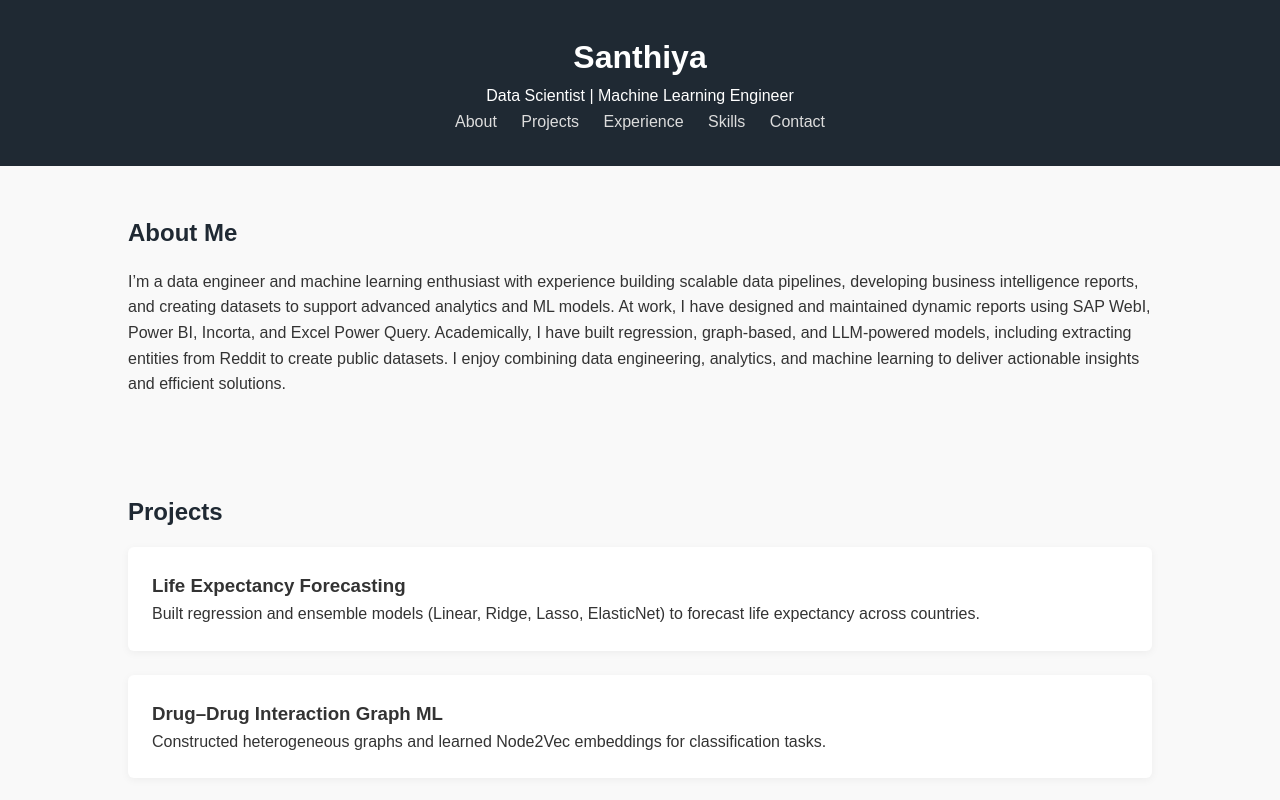
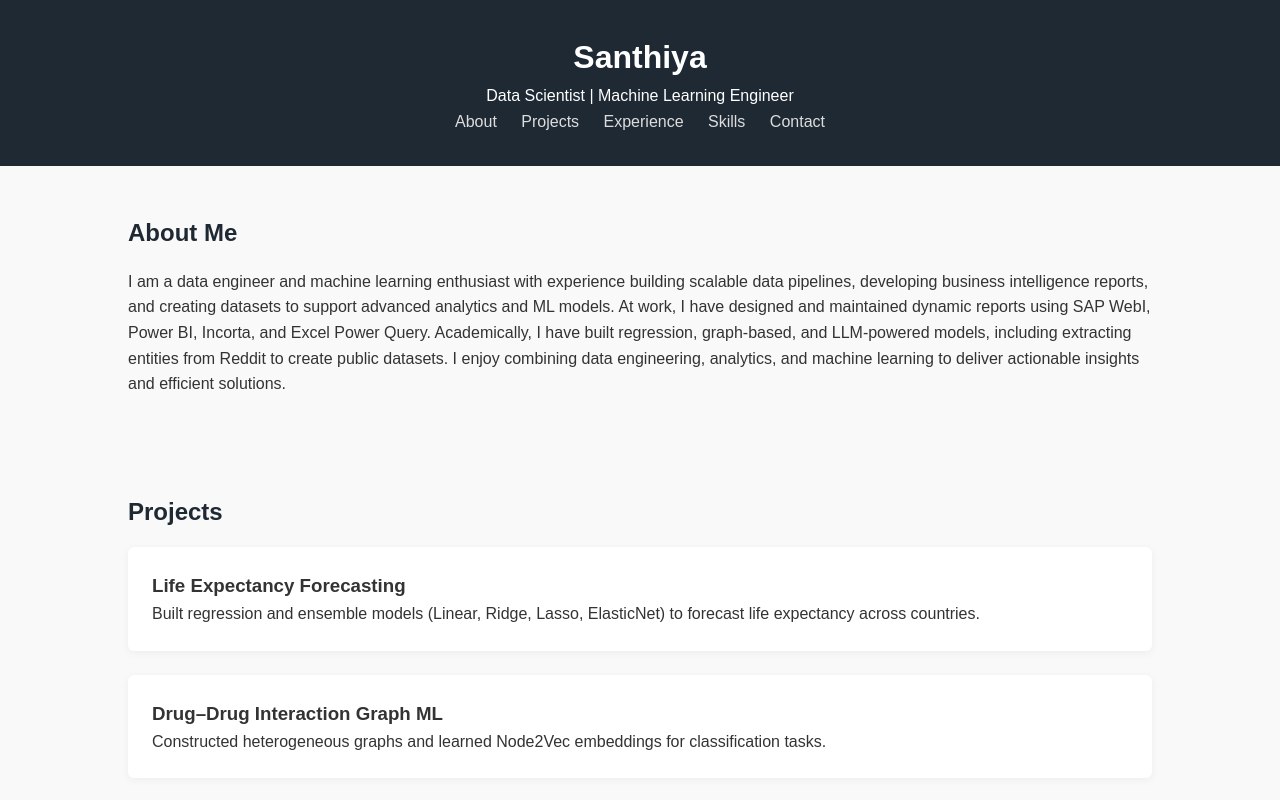
Before and after one commit to santhean/santhean.github.io, a plain HTML site: page index.html in a window 1280 px wide. Shown: the top 800 px of the page. Drawn offline with Linux system fonts and the light colour scheme; a script that the page names is missing.

Commit message:
Revise content in About Me section
Updated the 'About Me' section to enhance clarity and detail.

```diff
--- a/index.html
+++ b/index.html
@@ -26,7 +26,7 @@
   <section id="about" class="section">
     <h2>About Me</h2>
     <p>
-      I’m a data engineer and machine learning enthusiast with experience building scalable data pipelines, developing business intelligence reports, and creating datasets to support advanced analytics and ML models. At work, I have designed and maintained dynamic reports using SAP WebI, Power BI, Incorta, and Excel Power Query. Academically, I have built regression, graph-based, and LLM-powered models, including extracting entities from Reddit to create public datasets. I enjoy combining data engineering, analytics, and machine learning to deliver actionable insights and efficient solutions.
+      I am a data engineer and machine learning enthusiast with experience building scalable data pipelines, developing business intelligence reports, and creating datasets to support advanced analytics and ML models. At work, I have designed and maintained dynamic reports using SAP WebI, Power BI, Incorta, and Excel Power Query. Academically, I have built regression, graph-based, and LLM-powered models, including extracting entities from Reddit to create public datasets. I enjoy combining data engineering, analytics, and machine learning to deliver actionable insights and efficient solutions.
     </p>
   </section>
 
```
